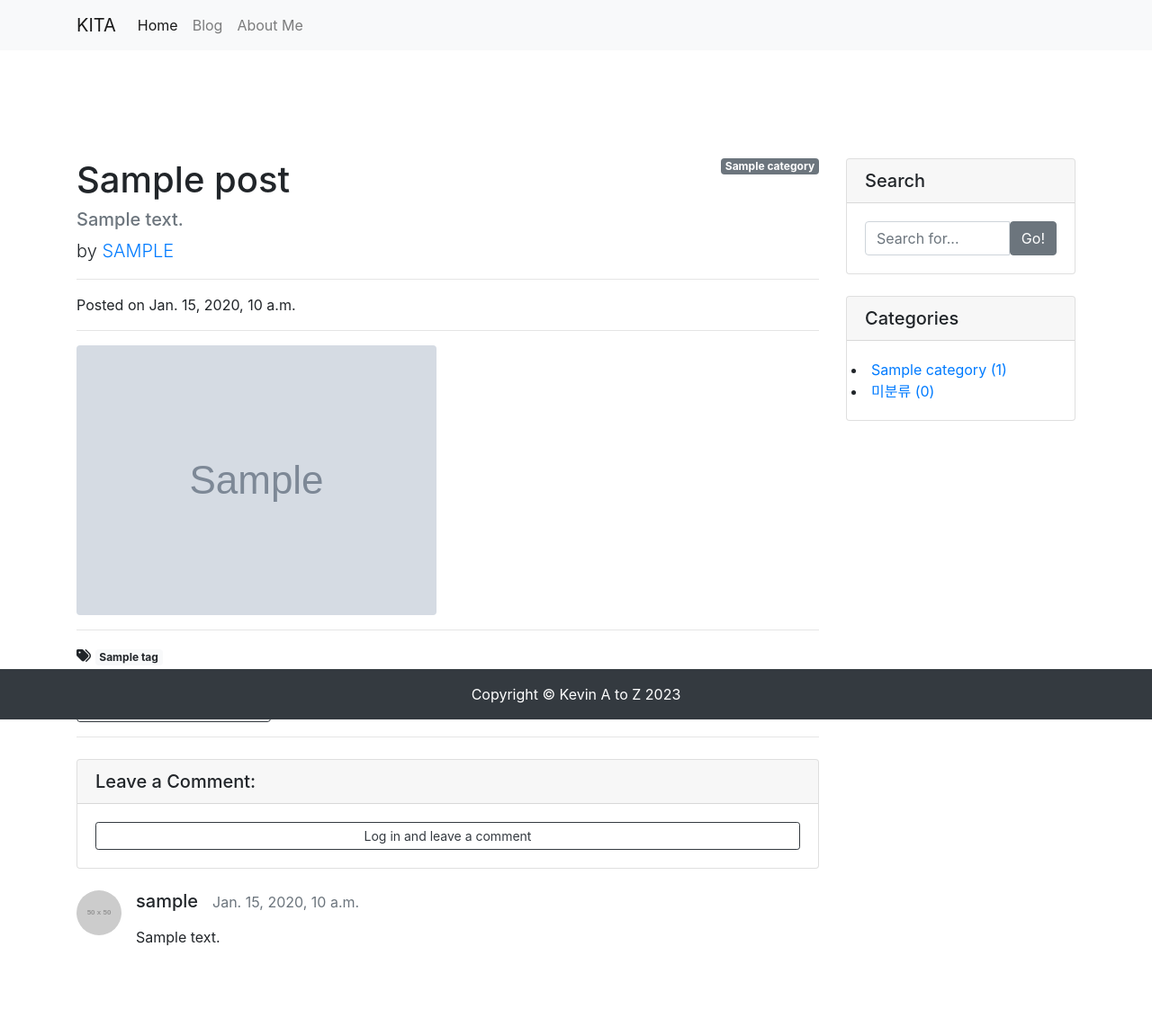
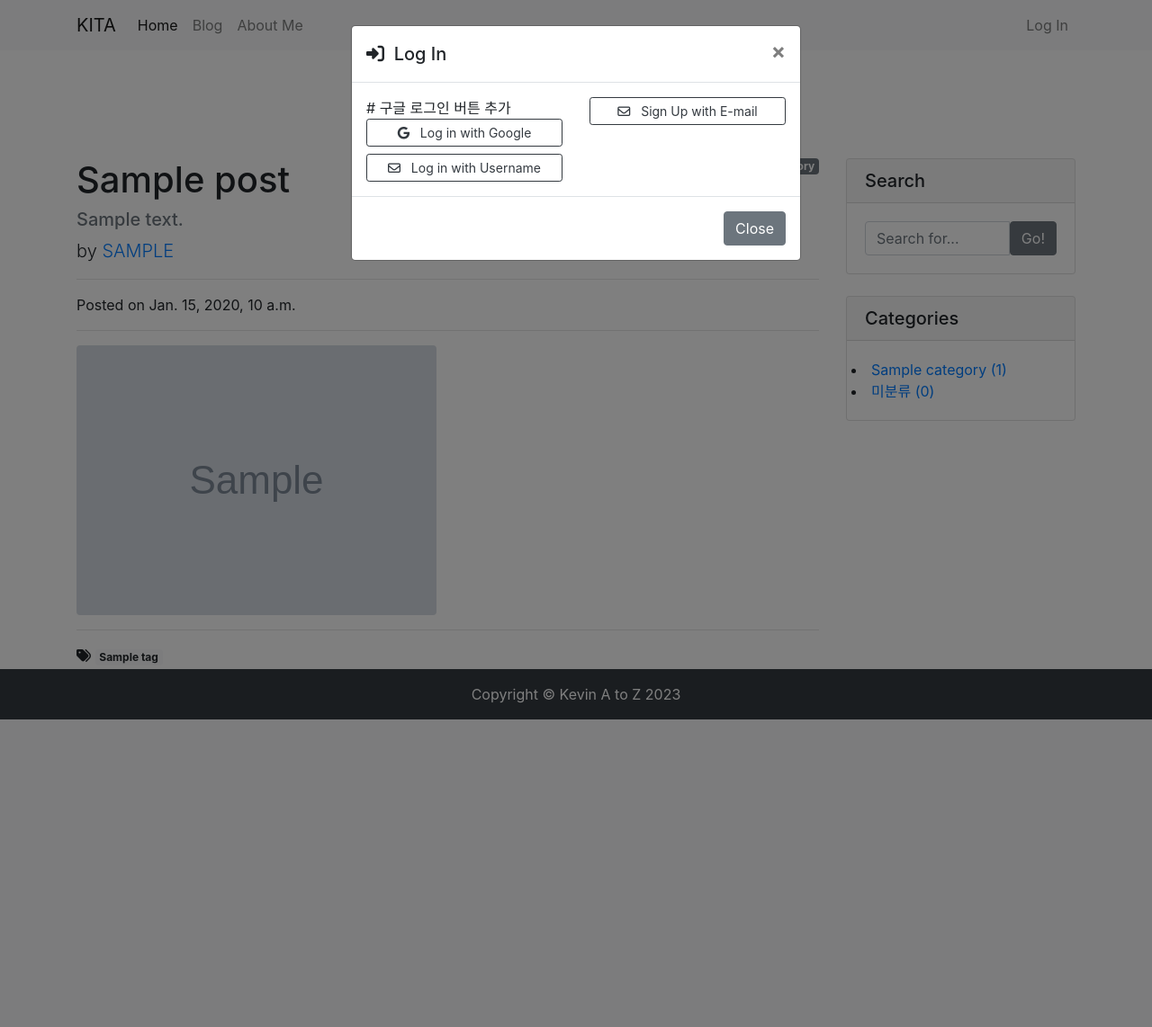
Before and after one commit to bnv20/django_class, a Django app: page /blog/1/ in a window 1280 px wide, after a click on "Log In". Shown: the whole page at 90% size. After the commit the page ends 800 px from the top, so only its background shows below. Run offline with Django 3.2, Linux system fonts and the light colour scheme; tables that the repository leaves empty hold one stand-in row (values such as "Sample post"); grey boxes marked "Sample" are stand-in pictures; grey boxes labelled with a size stand in for pictures from a placeholder-image service; some libraries are stand-ins or nearby versions.

Commit message:
login, content 미해결

```diff
--- a/blog/templates/blog/base_full_width.html
+++ b/blog/templates/blog/base_full_width.html
@@ -5,12 +5,11 @@
     <head>
         <title>{% block head_title %}Blog{% endblock %}</title>
         <link href="https://cdn.jsdelivr.net/npm/bootstrap@4.5.3/dist/css/bootstrap.min.css" rel="stylesheet">
-
         <script src="https://kit.fontawesome.com/193173e32d.js" crossorigin="anonymous"></script>
     </head>
     <body>
         {% include 'blog/navbar.html' %}
-        <div class="container my-3">
+        <div class="container pt-5 my-5">
             <div class="row">
                 <div class="col-12" id="main-area">
                     {% block main_area %}
--- a/blog/templates/blog/navbar.html
+++ b/blog/templates/blog/navbar.html
@@ -1,3 +1,5 @@
+{% load socialaccount %}
+
 <nav class="navbar navbar-expand-lg navbar-light bg-light">
     <div class="container">
         <a class="navbar-brand" href="/">KITA</a>
@@ -17,7 +19,7 @@
                     <a class="nav-link" href="/about_me/">About Me</a>
                 </li>
             </ul>
-            {% comment %} <ul class="navbar-nav ml-auto"> {% if user.is_authenticated %} <li class="nav-item dropdown">
+            <ul class="navbar-nav ml-auto"> {% if user.is_authenticated %} <li class="nav-item dropdown">
                 <a class="nav-link dropdown-toggle" href="#" id="navbarDropdownMenuLink" role="button"
                     data-toggle="dropdown" aria-haspopup="true" aria-expanded="false"> {{ user.username }} </a>
                 <div class="dropdown-menu" aria-labelledby="navbarDropdownMenuLink">
@@ -25,8 +27,36 @@
                 </div>
             </li> {% else %} <li class="nav-item">
                 <a class="nav-link" href="#" data-toggle="modal" data-target="#loginModal">Log In</a>
-                </li> {% endif %}
-            </ul> {% endcomment %}
+            </li> {% endif %} </ul>
+
         </div>
     </div>
 </nav>
+<div class="modal fade" id="loginModal" tabindex="-1" role="dialog" aria-labelledby="logInModalLabel"
+     aria-hidden="true">
+    <div class="modal-dialog" role="document">
+        <div class="modal-content">
+            <div class="modal-header">
+                <h5 class="modal-title" id="loginModalLabel"> <i class="fas fa-sign-in-alt"></i>&nbsp Log In</h5>
+                <button type="button" class="close" data-dismiss="modal" aria-label="Close">
+                    <span aria-hidden="true">&times;</span>
+                </button>
+            </div>
+            <div class="modal-body">
+                <div class="row">
+                    <div class="col-md-6">
+                        # 구글 로그인 버튼 추가
+                        <a role="button" class="btn btn-outline-dark btn-block btn-sm " href="{% provider_login_url 'google' %}"><i class="fab fa-google"></i>&nbsp&nbsp Log in with Google</a>
+                        <a role="button" class="btn btn-outline-dark btn-block btn-sm" href="/accounts/login/"><i class="far fa-envelope"></i>&nbsp&nbsp Log in with Username</a>
+                    </div>
+                    <div class="col-md-6">
+                        <a role="button" class="btn btn-outline-dark btn-block btn-sm" href="/accounts/signup/"><i class="far fa-envelope"></i>&nbsp&nbsp Sign Up with E-mail</a>
+                    </div>
+                </div>
+            </div>
+            <div class="modal-footer">
+                <button type="button" class="btn btn-secondary" data-dismiss="modal">Close</button>
+            </div>
+        </div>
+    </div>
+</div>
--- a/blog/templates/blog/post_detail.html
+++ b/blog/templates/blog/post_detail.html
@@ -77,7 +77,7 @@
         <hr>
     </div>
 
-    <div id="comment-area">
+    <div class="comment-area">
         <!-- Comments Form -->
         <div class="card my-4">
             <h5 class="card-header">Leave a Comment:</h5>
--- a/blog/templates/blog/post_form.html
+++ b/blog/templates/blog/post_form.html
@@ -14,5 +14,5 @@
         <br />
         <button type="submit" class="btn btn-primary float-right">Submit</button>
     </form>
-    {{form.media}}
+    {{form.media}} # crispy form에서 사용하는 media를 사용하기 위해 추가. 해당 폼에 필요한 css, js 파일을 불러옴.
 {% endblock %}
--- a/blog/templates/blog/post_list.html
+++ b/blog/templates/blog/post_list.html
@@ -2,12 +2,13 @@
 {% block main_area %}
 {% if user.is_authenticated%}
         {% if user.is_superuser or user.is_staff %}
-            <a class="btn btn-info btn-sm float-right" href="/blog/create_post/" role="button"><i class="fas fa-pen"></i>&nbsp;&nbsp;New Post</a>
+            <a class="btn btn-info btn-sm float-right" href="/blog/create_post/" role="button">
+                <i class="fas fa-pen"></i>&nbsp;&nbsp;New Post</a>
         {% endif %}
     {% endif %}
 
     <h1>Blog
-
+        {% if search_info %}<small class="text-muted">{{ search_info }}</small>{% endif %}
         {% if category %}<span class="badge badge-secondary">{{ category }}</span>{% endif %}
         {% if tag %}<span class="badge badge-light"><i class="fas fa-tags"></i>{{ tag }} ({{ tag.post_set.count }})</span>{% endif %}
     </h1>
--- a/blog/urls.py
+++ b/blog/urls.py
@@ -7,6 +7,7 @@
 # ]
 
 urlpatterns = [
+    path('search/<str:q>/', views.PostSearch.as_view()),
     path("delete_comment/<int:pk>/", views.delete_comment),
     path("update_comment/<int:pk>/", views.CommentUpdate.as_view()),
     path("update_post/<int:pk>/", views.PostUpdate.as_view()),
--- a/blog/views.py
+++ b/blog/views.py
@@ -1,12 +1,12 @@
 from django.shortcuts import render, redirect
 from django.views.generic import ListView, DetailView, CreateView, UpdateView
 from django.contrib.auth.mixins import LoginRequiredMixin, UserPassesTestMixin
-from django.utils.text import slugify
-from django.shortcuts import get_object_or_404
+from django.utils.text import slugify # slugify 함수는 문자열을 URL에 적합한 형태로 변환
+from django.shortcuts import get_object_or_404 # 해당 객체가 존재하지 않을 경우 404 오류 페이지를 반환
 from .models import Post, Category, Tag, Comment
 from .forms import CommentForm
 from django.core.exceptions import PermissionDenied
-from django.db.models import Q
+from django.db.models import Q # db에서 데이터를 검색, 필터링시, 다양한 조건을 조합하고 동적으로 쿼리를 작성하는 상황에서 유용
 
 
 # CBV: Class Based View
@@ -28,6 +28,7 @@
         context = super(PostDetail, self).get_context_data()
         context["categories"] = Category.objects.all()
         context["no_category_post_count"] = Post.objects.filter(category=None).count()
+        context['comment_form'] = CommentForm
         return context
 
 
@@ -46,11 +47,11 @@
             form.instance.author = current_user
             response = super(PostCreate, self).form_valid(form)
 
-            tags_str = self.request.POST.get("tags_str")
+            tags_str = self.request.POST.get("tags_str") # tags_str은 태그를 입력하는 폼에서 전달받은 데이터
             if tags_str:
                 tags_str = tags_str.strip()
 
-                tags_str = tags_str.replace(",", ";")
+                tags_str = tags_str.replace(",", ";") # ,은 db에서 사용되는 구분자이어서 오해의 문제가 될 수 있음.
                 tags_list = tags_str.split(";")
 
                 for t in tags_list:
@@ -191,6 +192,22 @@
     else:
         raise PermissionDenied
 
+class PostSearch(PostList):
+    paginate_by = None
+
+    def get_queryset(self):
+        q = self.kwargs['q']
+        post_list = Post.objects.filter(
+            Q(title__contains=q) | Q(tags__name__contains=q)
+        ).distinct()
+        return post_list
+
+    def get_context_data(self, **kwargs):
+        context = super(PostSearch, self).get_context_data()
+        q = self.kwargs['q']
+        context['search_info'] = f'Search: {q} ({self.get_queryset().count()})'
+
+        return context
 
 # FBV: Function Based View
 # def index(request):
--- a/mysite/urls.py
+++ b/mysite/urls.py
@@ -24,6 +24,7 @@
     path('', include("single_pages.urls")),
     path("blog/", include("blog.urls")),
     path('markdownx/', include('markdownx.urls')),
+    path('accounts/', include('allauth.urls')),
 ]
 urlpatterns += static(
     settings.MEDIA_URL, document_root=settings.MEDIA_ROOT
--- a/single_pages/templates/single_pages/about_me.html
+++ b/single_pages/templates/single_pages/about_me.html
@@ -6,8 +6,8 @@
     <meta http-equiv="X-UA-Compatible" content="IE=edge">
     <meta name="viewport" content="width=device-width, initial-scale=1.0">
     <title>Document</title>
-    <link href="https://cdn.jsdelivr.net/npm/bootstrap@5.0.2/dist/css/bootstrap.min.css" rel="stylesheet">
-    <link rel="stylesheet" href="{% static 'single_pages/css/about_me.css' %}" media="screen">
+    <link rel="stylesheet" href="https://cdn.jsdelivr.net/npm/bootstrap@4.5.3/dist/css/bootstrap.min.css">
+    <link rel="stylesheet" href="{% static 'homepage/css/about_me.css' %}" media="screen">
     <script src="https://kit.fontawesome.com/193173e32d.js" crossorigin="anonymous"></script>
 
     <body>
```
Also changed, not shown: mysite/settings.py (+20 -0 lines), single_pages/templates/single_pages/landing.html (+23 -8 lines), son1.jpg (added). Lines whose indentation alone changed are shown as unchanged.
